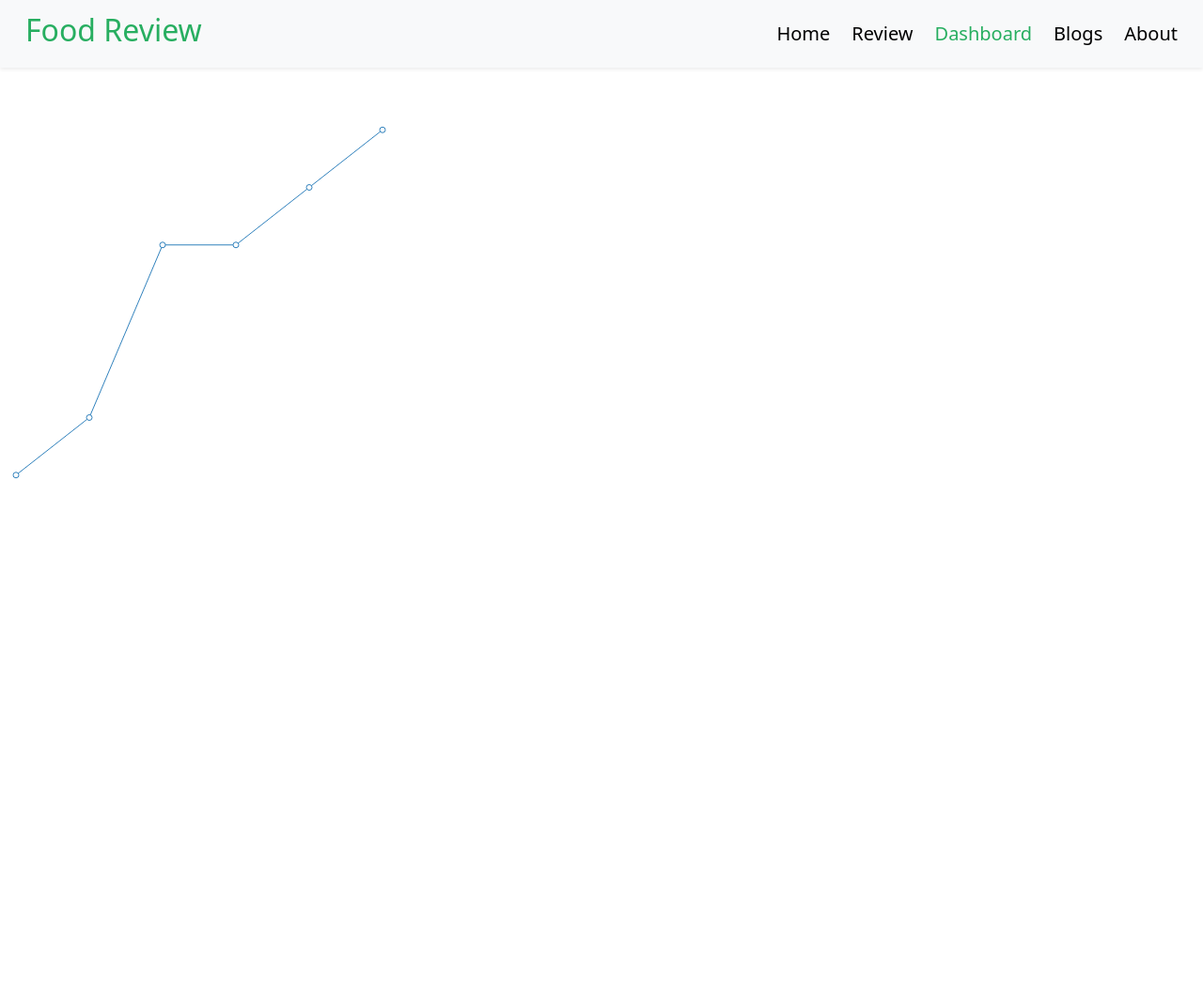
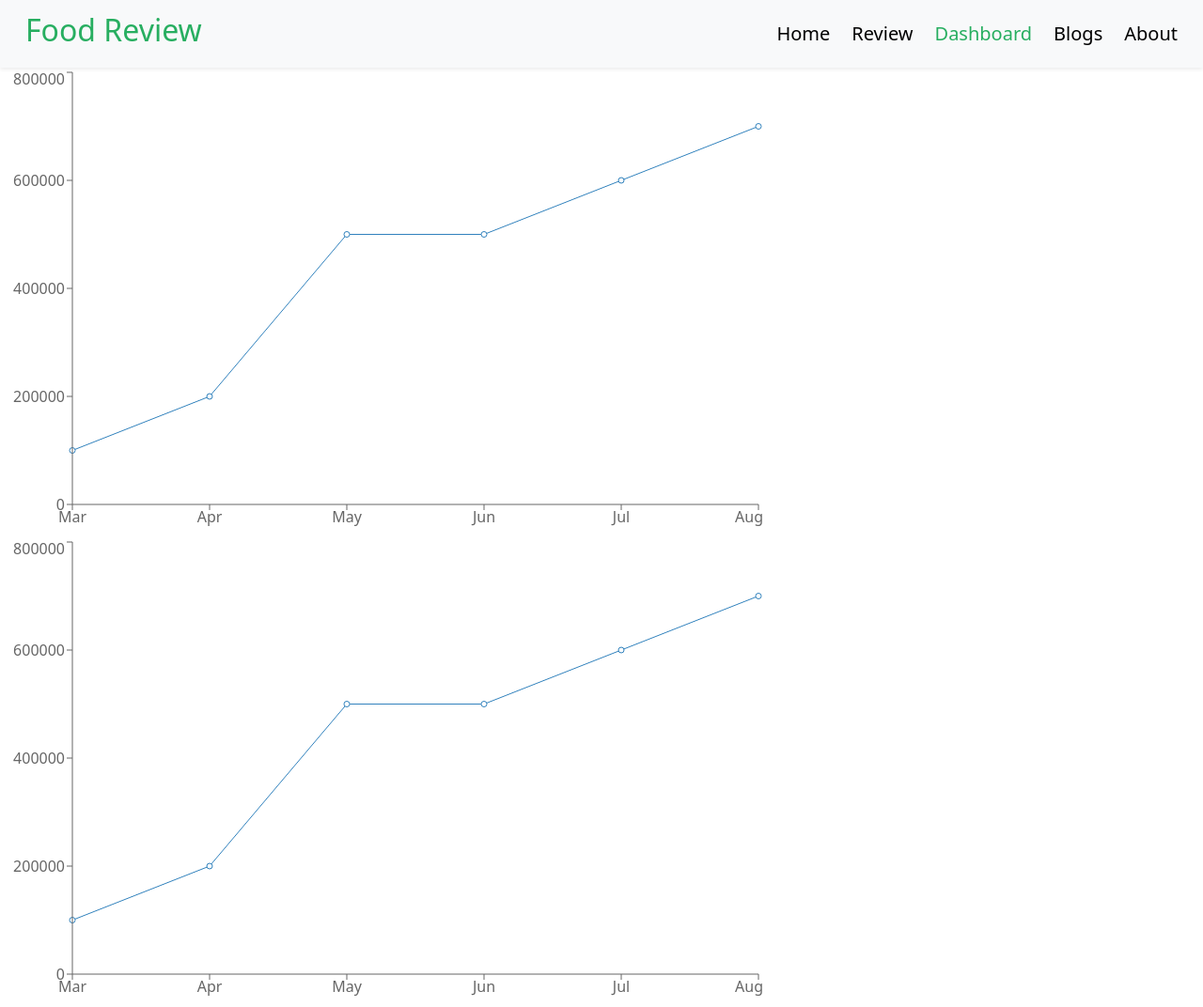
Before and after one commit to ImRanKhan81m/Food-Review-A09, a React (Create React App) app: page /dashboard in a window 1280 px wide. Shown: the whole page at 94% size. Before the commit the page ends 800 px from the top, so only its background shows below. Built offline with nearby package versions, Linux system fonts and the light colour scheme; the HTML template or start-up script is replaced by a standard one.

Commit message:
dashboard chart updated

```diff
--- a/src/Components/Dashboard/Dashboard.js
+++ b/src/Components/Dashboard/Dashboard.js
@@ -1,6 +1,6 @@
 import React from 'react';
 import { Col, Row } from 'react-bootstrap';
-import { Line, LineChart } from 'recharts';
+import { Line, LineChart, XAxis, YAxis } from 'recharts';
 
 const Dashboard = () => {
 
@@ -47,11 +47,18 @@ const Dashboard = () => {
 
             <div className="container">
                 <Row>
-                    <Col>
-                        <LineChart width={400} height={500} data={data}>
-                            <Line dataKey={'investment'}>
-
-                            </Line>
+                    <Col lg='12'>
+                        <LineChart width={800} height={500} data={data}>
+                            <Line dataKey={'investment'}></Line>
+                            <XAxis dataKey={'month'}></XAxis>
+                            <YAxis></YAxis>
+                        </LineChart>
+                    </Col>
+                    <Col lg='6'>
+                        <LineChart width={800} height={500} data={data}>
+                            <Line dataKey={'investment'}></Line>
+                            <XAxis dataKey={'month'}></XAxis>
+                            <YAxis></YAxis>
                         </LineChart>
                     </Col>
                 </Row>
```
